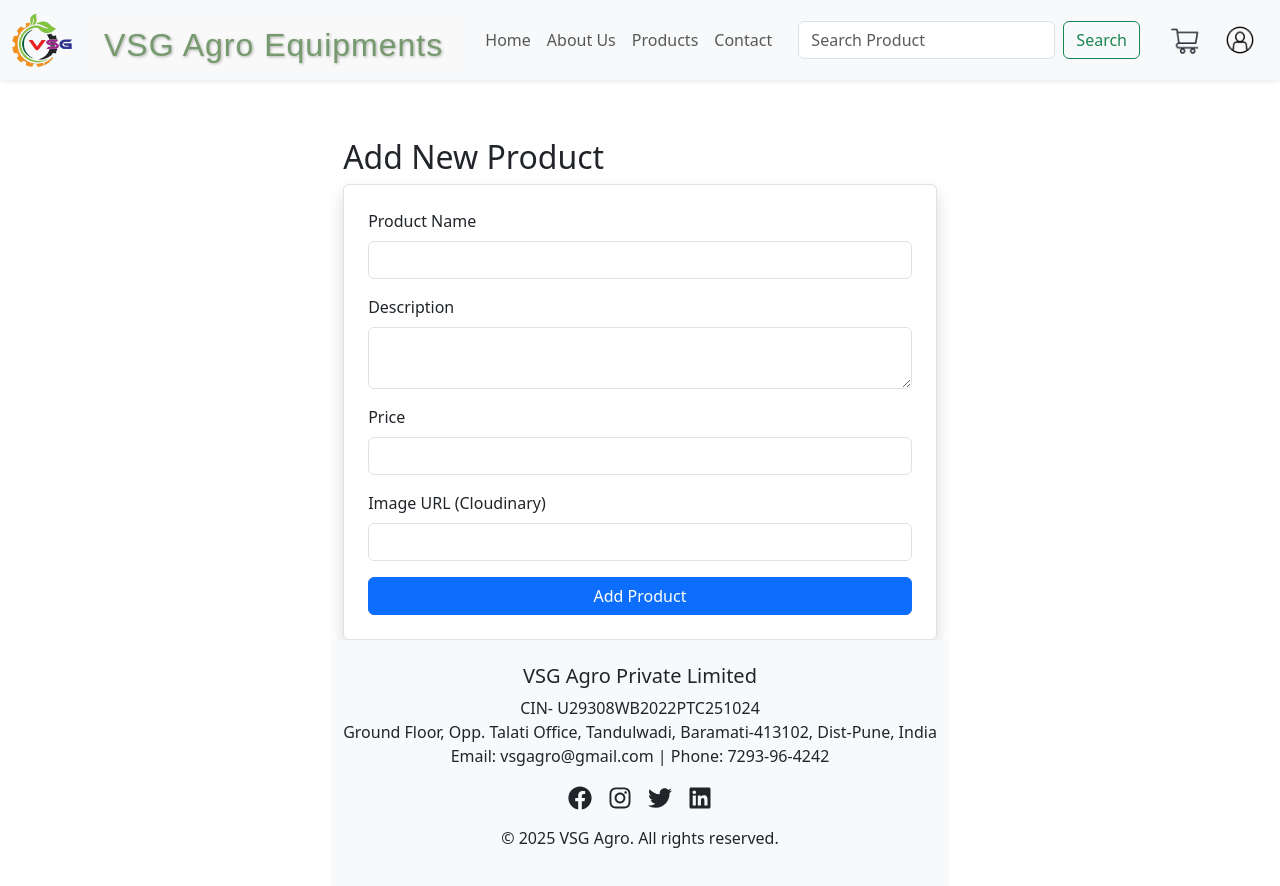
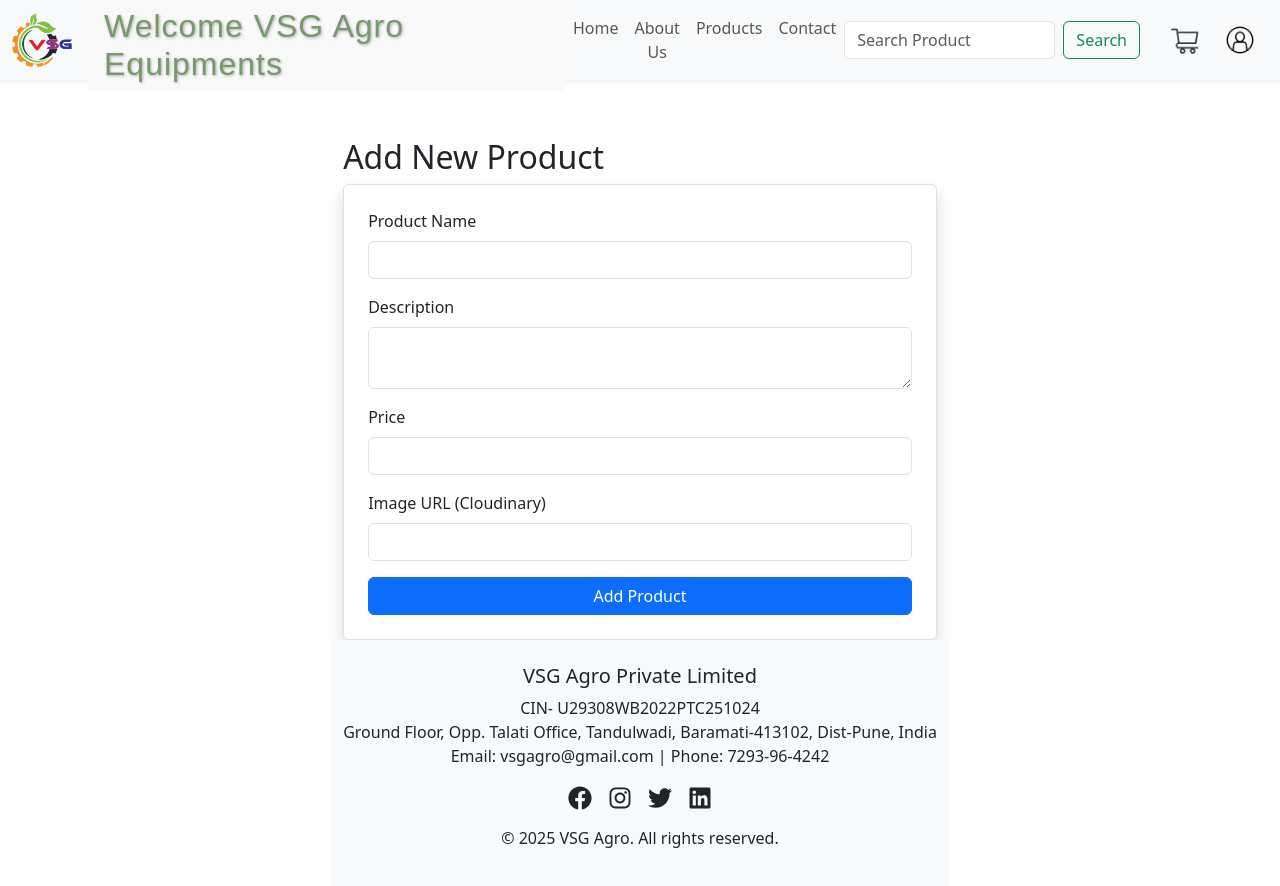
Before and after one commit to rushidivase/vsg-agro-react, a React (Vite) app: page /vsg-agro-react/add-product in a window 1280 px wide. Shown: the top 886 px of the page. Built offline with nearby package versions, Linux system fonts and the light colour scheme.

Commit message:
Update NavbarComponent.jsx
Testing

```diff
--- a/src/Components/NavbarComponent.jsx
+++ b/src/Components/NavbarComponent.jsx
@@ -9,7 +9,7 @@
           <img src="/vsg-agro-react/images/vsg-l.png" style={{ maxWidth: '60px', height: 'auto' }} alt="Logo" />
         </Navbar.Brand>
 
-        <h5 className="mb-0 main-heading">VSG Agro Equipments</h5>
+        <h5 className="mb-0 main-heading">Welcome VSG Agro Equipments</h5>
 
         <Navbar.Toggle aria-controls="navbarNav" className="ms-auto" />
 
```
